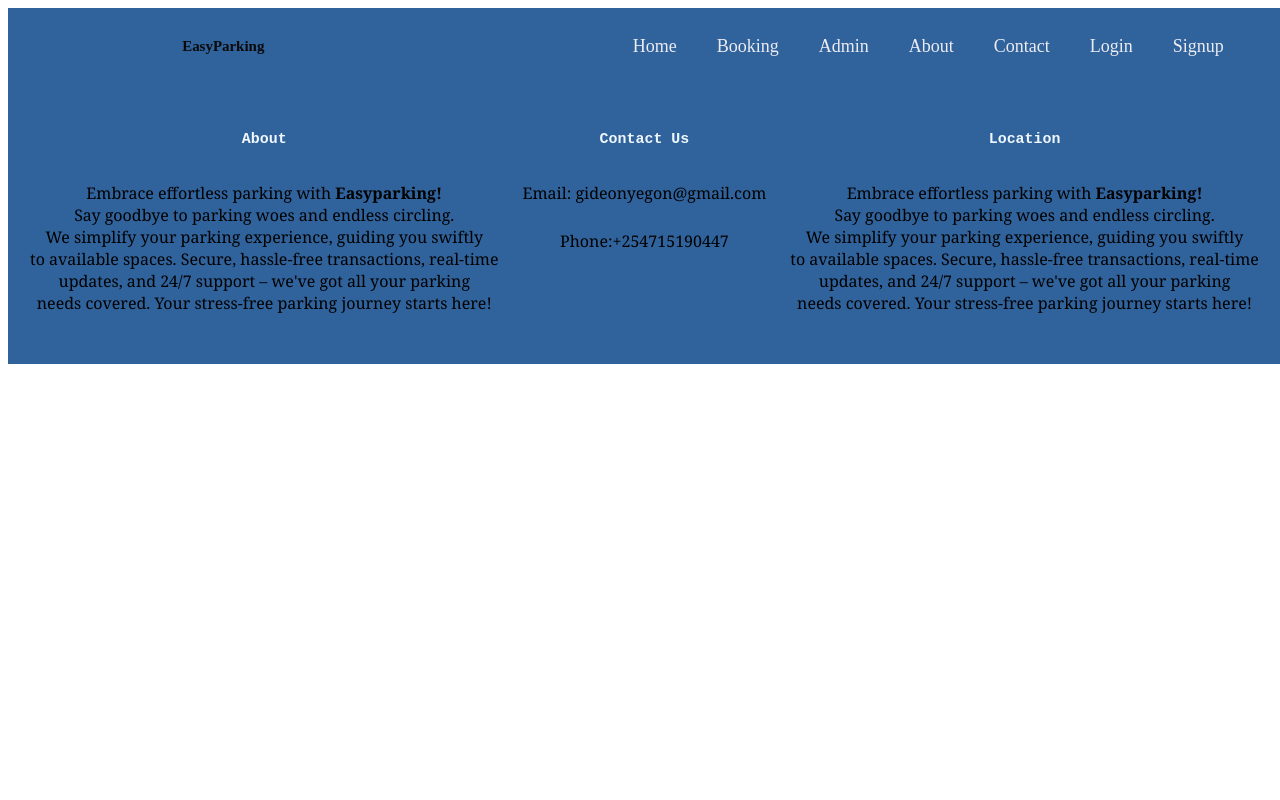
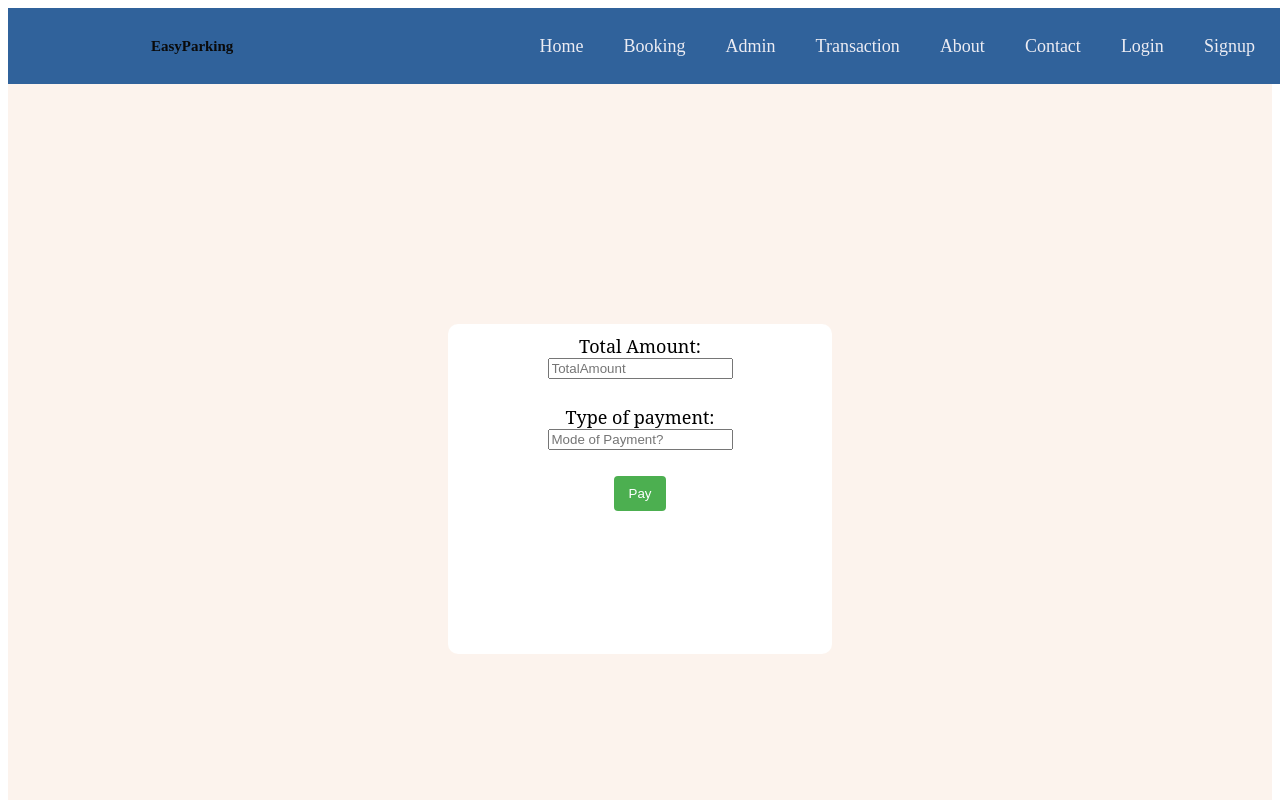
Before and after one commit to Gideonkipyegon/parkingclient, a React (Vite) app: page /Transaction in a window 1280 px wide. Shown: the top 800 px of the page. Built offline with nearby package versions, Linux system fonts and the light colour scheme.

Commit message:
thursday changes

```diff
--- a/src/App.jsx
+++ b/src/App.jsx
@@ -16,7 +16,7 @@ import Sidenav from './components/Sidenav'
 import Admin from './components/Admin.jsx'
 import Rates from './components/Rates.jsx'
 import Reports from './components/Reports.jsx'
-// import Transaction from './components/Transaction.jsx'
+import Transaction from './components/Transaction.jsx'
 function App() {
 
 
@@ -29,6 +29,7 @@ function App() {
       <Route path='/Home' element={<Home />}/>
       <Route path='/Booking' element={<Booking />}/>
       <Route path='/Reports' element={<Reports />}/>
+      <Route path='/Transaction' element={<Transaction />}/>
       <Route path='/Admin' element={<Admin />}/>
       <Route path='/Login' element={<Login />}/>
       <Route path='/Rates' element={<Rates />}/>
--- a/src/components/Booking.jsx
+++ b/src/components/Booking.jsx
@@ -19,7 +19,8 @@ function Booking() {
           .then((response) => {
               console.log(response);
               console.log('success', response.data.message);
-              navigate("/home");
+              alert("slot booked successfully")
+              navigate("/Transaction");
           })
           .catch((response) => {
               console.log(response)
--- a/src/components/Header.jsx
+++ b/src/components/Header.jsx
@@ -10,7 +10,7 @@ function Header() {
       <Link  to='/Home'>Home</Link>
       <Link  to='/Booking'>Booking</Link>
       <Link  to='/Admin'>Admin</Link>
-      {/* <Link  to='/Reports'>Reports</Link> */}
+      <Link  to='/Transaction'>Transaction</Link>
       {/* <Link  to='/Rates'>Rates</Link> */}
       <Link  to='/About'>About</Link>
       <Link  to='/Contact'>Contact</Link>
--- a/src/components/Transaction.jsx
+++ b/src/components/Transaction.jsx
@@ -1,9 +1,43 @@
 import React from 'react'
+import { useForm } from 'react-hook-form';
+import { useNavigate } from 'react-router-dom';
+import * as yup from 'yup';
+import { yupResolver } from '@hookform/resolvers/yup';
+import { apidomain } from '../utils/domains';
+import Axios from 'axios'
+import './booking.css'
+function Transaction() {
+  const navigate= useNavigate();
+  const schema = yup.object().shape({
+    TotalAmount: yup.string().required("totalAmount is required"),
+    PaymentMode: yup.string().required("PaymentMode is required"),
+  })
+  const { register, handleSubmit, formState: { errors } } = useForm({ resolver: yupResolver(schema), });
+  const onSubmit = (data) => {
+      Axios.post(`${apidomain}/Transactions`, data)
+          .then((response) => {
+              console.log(response);
+              console.log('success', response.data.message);
+              alert("payment is successfully done")
+              navigate("/home");
+          })
+          .catch((response) => {
+              console.log(response)
 
-function Transaction() {
+          });
+  }
   return (
-    <div>Transaction</div>
+    <div className='booking'>
+      <form className='bookingform' onSubmit = { handleSubmit(onSubmit)}>
+        <label htmlFor="">Total Amount:</label>
+        <input type="text" {...register("TotalAmount")} placeholder='TotalAmount' />
+        <p>{errors.TotalAmount?.message}</p>
+        <label htmlFor="">Type of payment:</label>
+        <input type="text" {...register("PaymentMode")} placeholder='Mode of Payment?' />
+        <p>{errors.PaymentMode?.message}</p>
+        <button type='submit'>Pay</button>
+      </form>
+    </div>
   )
 }
-
 export default Transaction
```
